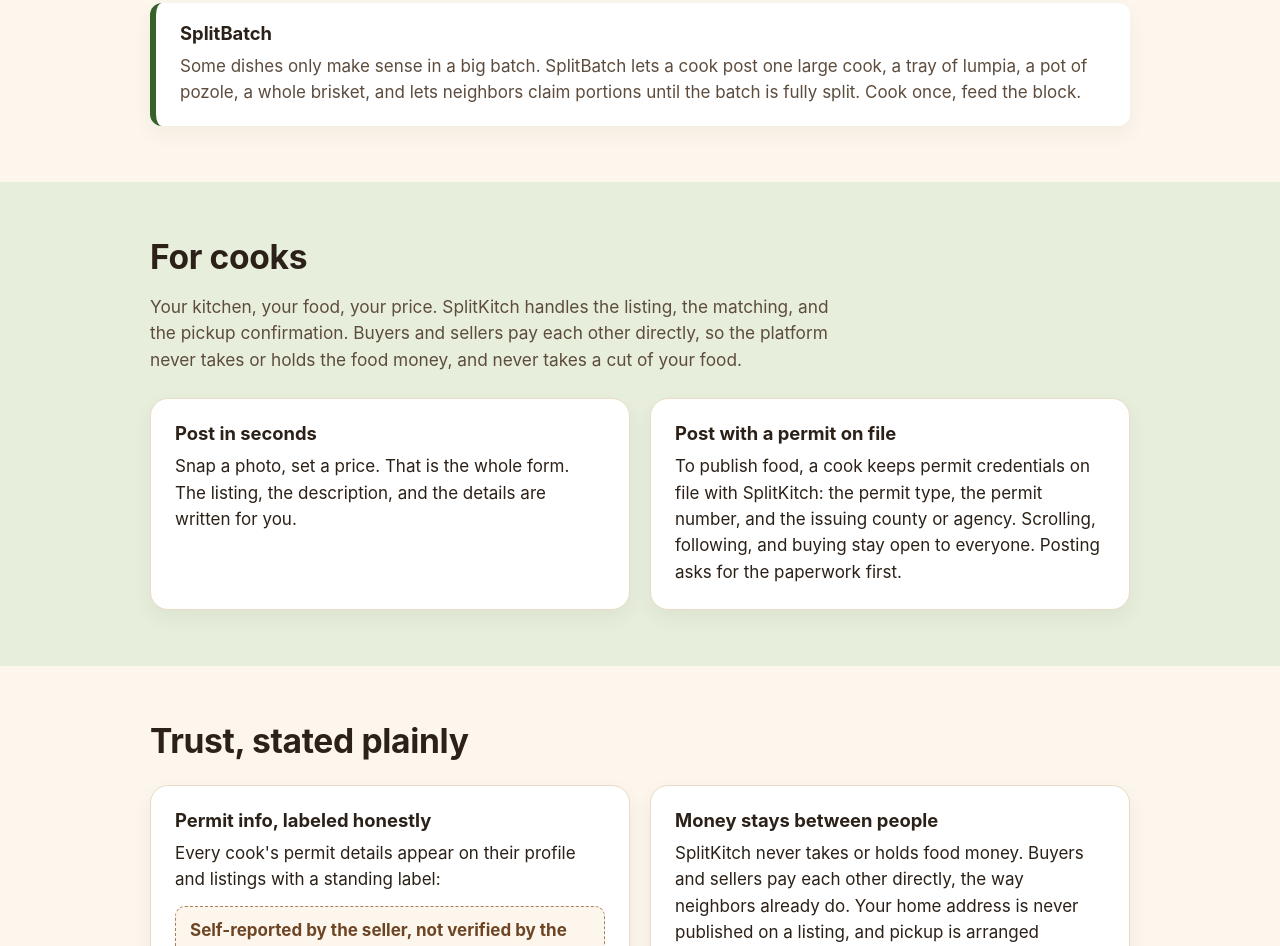
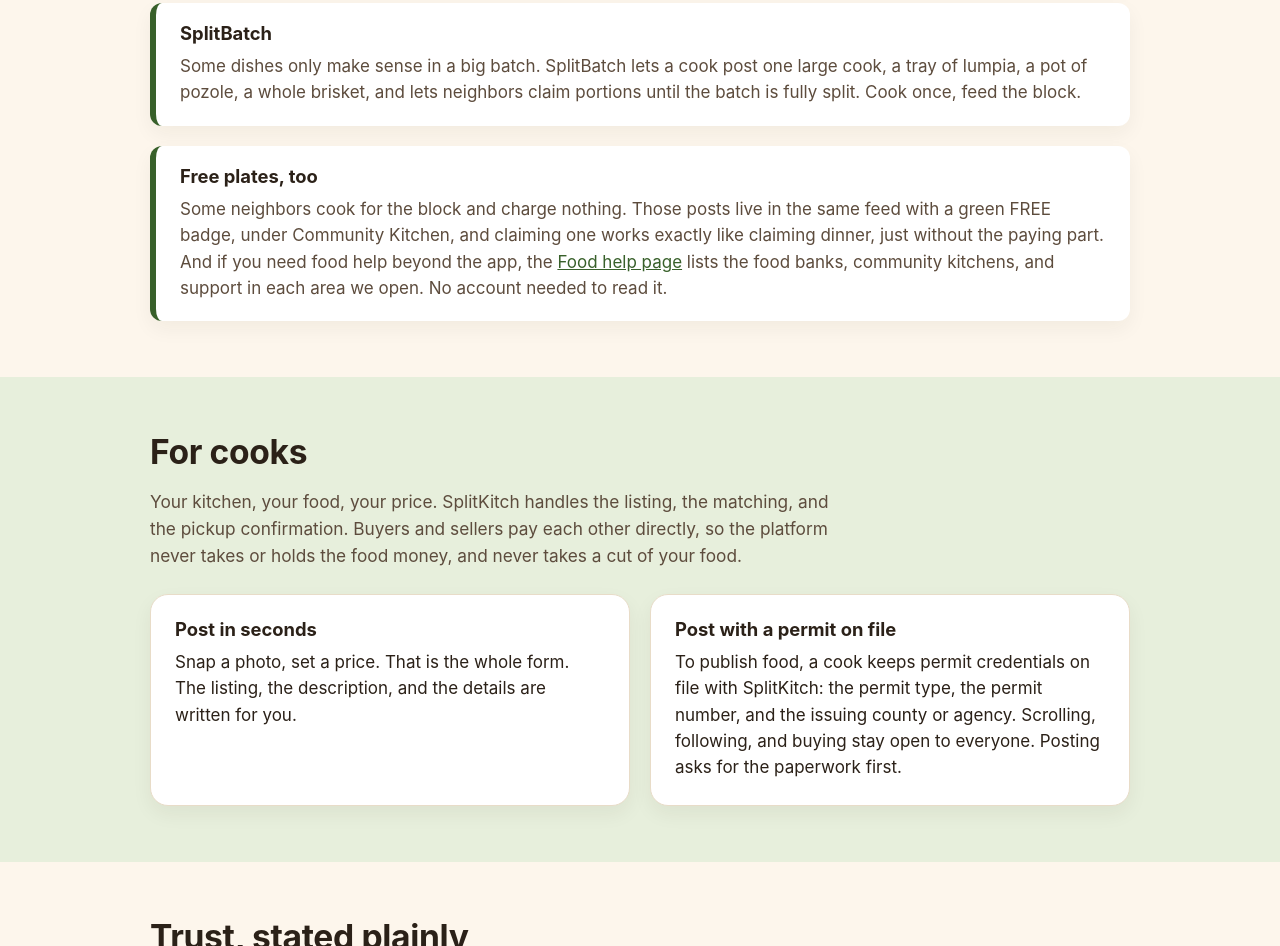
Before and after one commit to clonemyai/splitkitch, a plain HTML site: page index.html in a window 1280 px wide. Shown: the part 1471-2417 px from the top of the page. Drawn offline with Linux system fonts and the light colour scheme.

Commit message:
Landing: add the Free plates / Community Kitchen note band with Food help link

```diff
--- a/index.html
+++ b/index.html
@@ -128,6 +128,11 @@
         <h3>SplitBatch</h3>
         <p>Some dishes only make sense in a big batch. SplitBatch lets a cook post one large cook, a tray of lumpia, a pot of pozole, a whole brisket, and lets neighbors claim portions until the batch is fully split. Cook once, feed the block.</p>
       </div>
+
+      <div class="note-band">
+        <h3>Free plates, too</h3>
+        <p>Some neighbors cook for the block and charge nothing. Those posts live in the same feed with a green FREE badge, under Community Kitchen, and claiming one works exactly like claiming dinner, just without the paying part. And if you need food help beyond the app, the <a href="https://muse.ai/s/splitkitch-web-app-xxxa6xaaqcxyalxx/SRY3zYukz4Q55mAQJxAwiXmPXftcyR4yjd249HSAnGs#food-help">Food help page</a> lists the food banks, community kitchens, and support in each area we open. No account needed to read it.</p>
+      </div>
     </div>
   </section>
 
```
